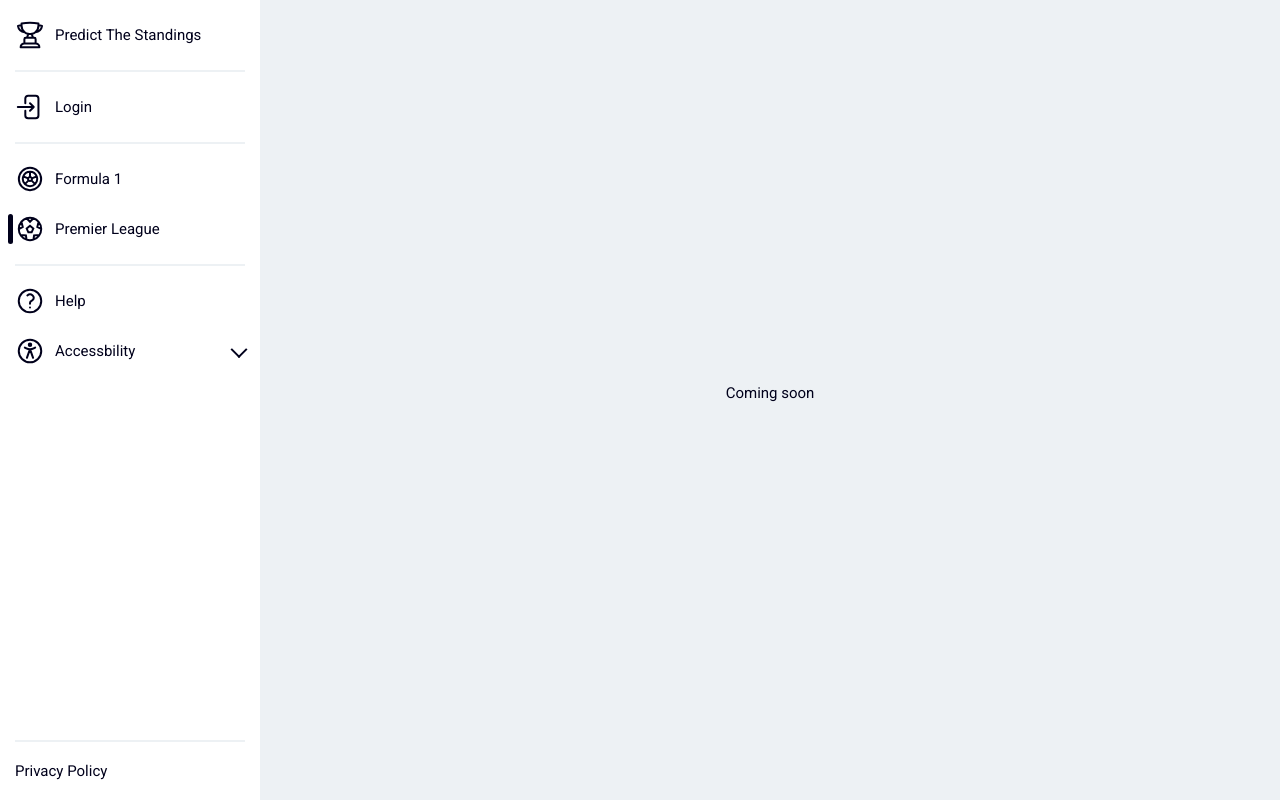
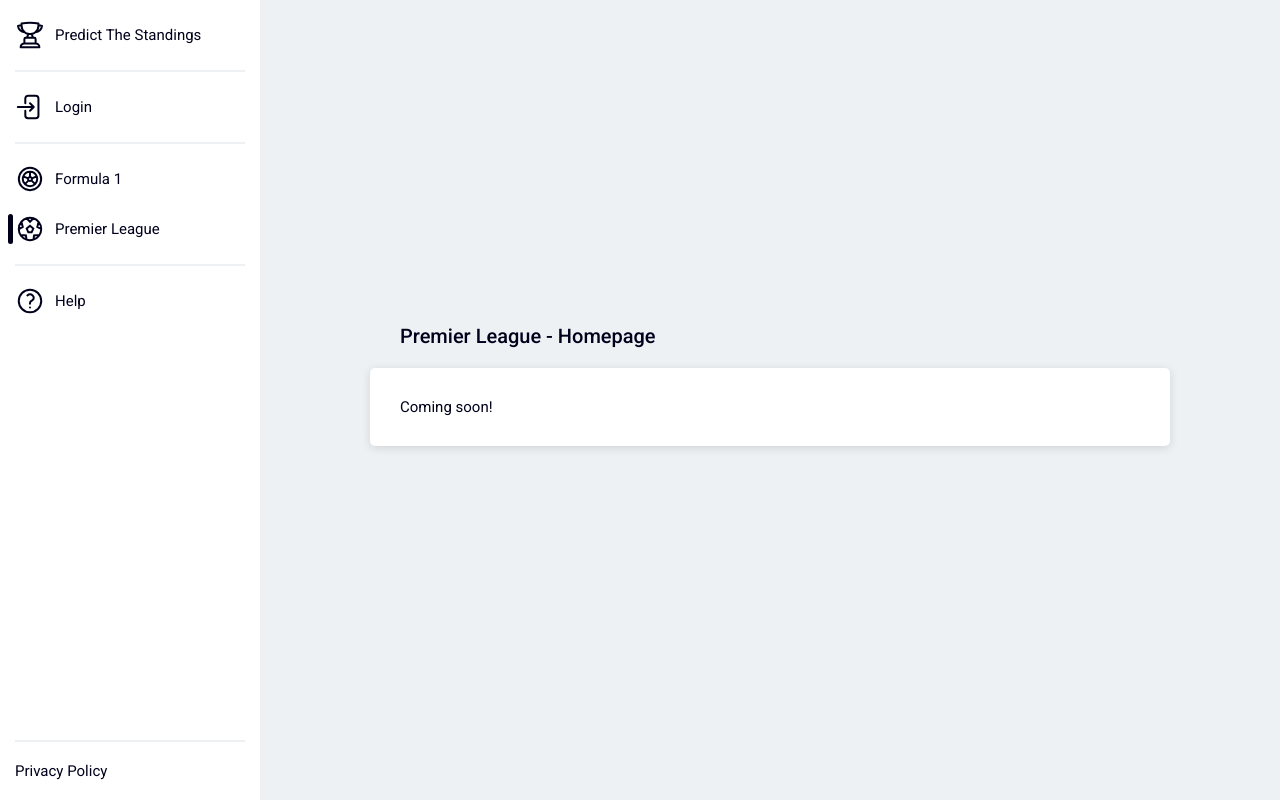
Before and after one commit to davidwillprice/predict-the-standings, a Next.js app: page /premier-league in a window 1280 px wide. Built offline with nearby package versions, Linux system fonts and the light colour scheme; no server answers.

Commit message:
Hide features/pages that won't be available before launch

```diff
--- a/app/formula-1/2024/stats/page.tsx
+++ b/app/formula-1/2024/stats/page.tsx
@@ -8,7 +8,7 @@
         <h1>Formula 1 - Stats</h1>
       </PanelHeading>
       <Panel>
-        <p>Stats page for the upcoming/current season.</p>
+        <p>Coming soon!</p>
       </Panel>
     </>
   );
--- a/app/premier-league/page.tsx
+++ b/app/premier-league/page.tsx
@@ -1,7 +1,15 @@
+import { Panel } from "@components/panels/panel";
+import { PanelHeading } from "@components/panels/panel-heading";
+
 const Page = () => {
   return (
     <>
-      <p style={{ textAlign: "center" }}>Coming soon</p>
+      <PanelHeading>
+        <h1>Premier League - Homepage</h1>
+      </PanelHeading>
+      <Panel>
+        <p>Coming soon!</p>
+      </Panel>
     </>
   );
 };
--- a/src/ui/components/header/main-nav.tsx
+++ b/src/ui/components/header/main-nav.tsx
@@ -89,7 +89,7 @@
           <HeaderLink href="/help" icon="help">
             Help
           </HeaderLink>
-          <div className={styles.dropdown}>
+          {/* {<div className={styles.dropdown}>
             <div className={styles.dropdown__label}>
               <div className={styles.icon}>
                 <Icon type="accessibility" strokeWidth={2} />
@@ -97,7 +97,7 @@
               Accessbility
             </div>
             <i />
-          </div>
+          </div>} */}
         </div>
       </nav>
     </>
```
